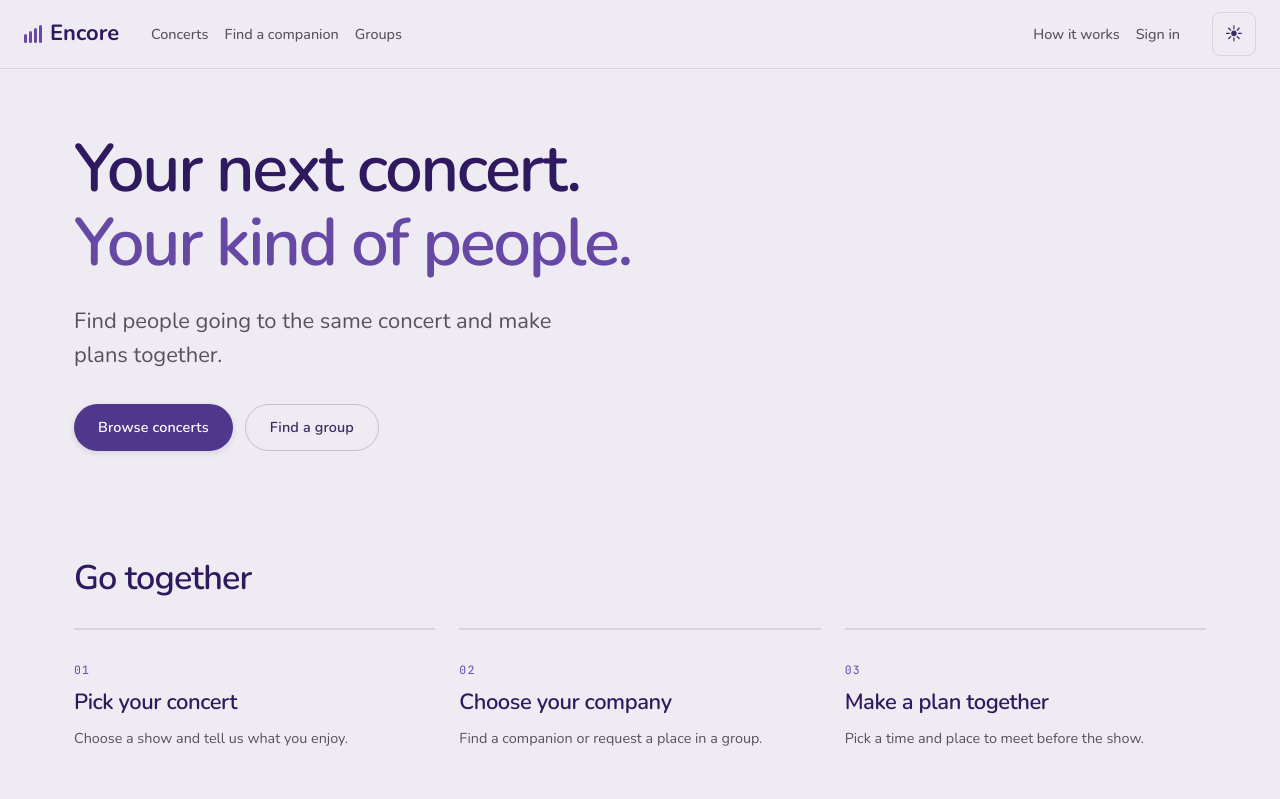
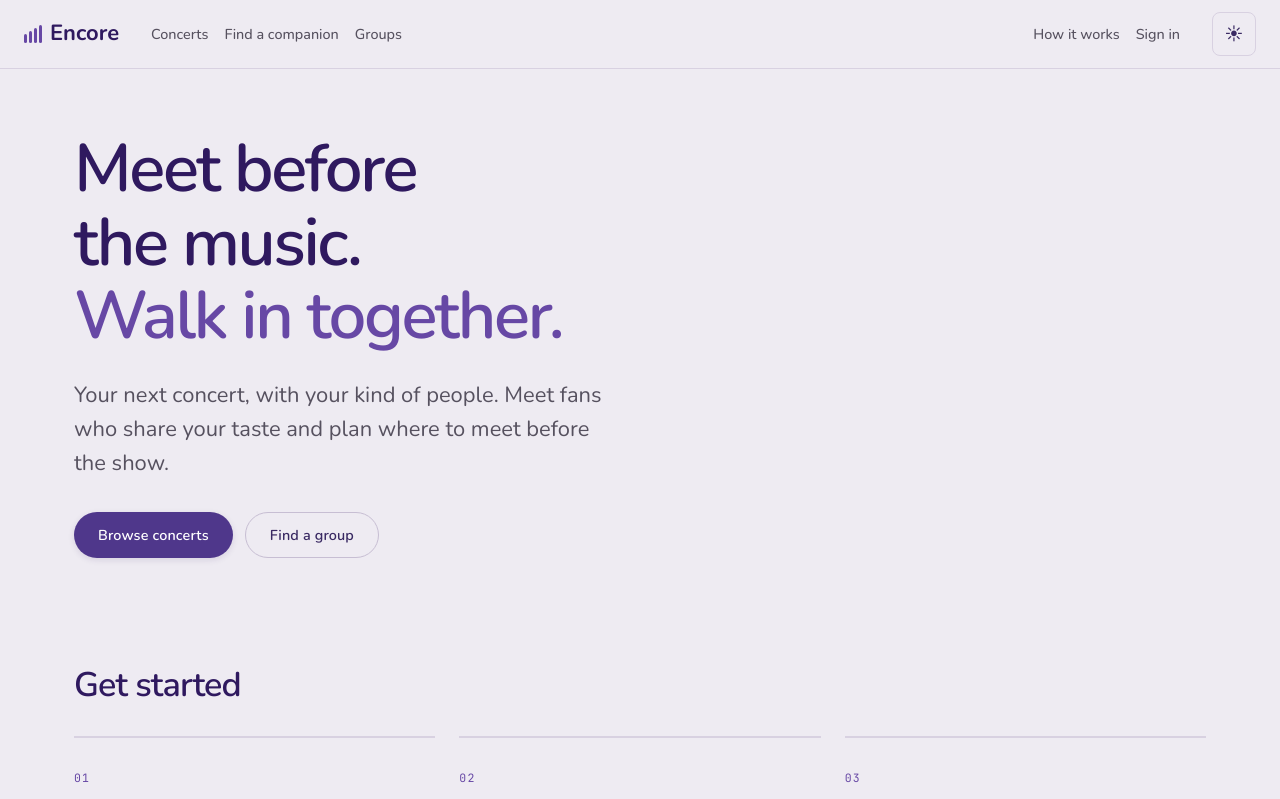
Before and after one commit to ZenHub920/WAD2-trial-, a Vue app in the folder client/: page / in a window 1280 px wide. Shown: the top 799 px of the page. Built offline with nearby package versions, Linux system fonts and the light colour scheme; no server answers; a web font is replaced by a local one.

Commit message:
changed headings

```diff
--- a/client/src/views/HomeView.vue
+++ b/client/src/views/HomeView.vue
@@ -91,12 +91,12 @@ const steps = [
       <div class="container hero__inner">
         <div class="hero__copy">
           <h1 class="hero__title">
-            Your next concert.
-            <span class="hero__accent">Your kind of people.</span>
+            Meet before the music.
+            <span class="hero__accent">Walk in together.</span>
           </h1>
 
           <p class="lede hero__lede">
-            Find people going to the same concert and make plans together.
+            Your next concert, with your kind of people. Meet fans who share your taste and plan where to meet before the show.
           </p>
 
           <div class="hero__actions">
@@ -136,7 +136,7 @@ const steps = [
     <!-- --------------------------------------------------------------- Steps -->
     <section class="section">
       <div class="container">
-        <h2 class="steps__title">Go together</h2>
+        <h2 class="steps__title">Get started</h2>
 
         <ol class="steps">
           <li v-for="step in steps" :key="step.n" class="step">
```
